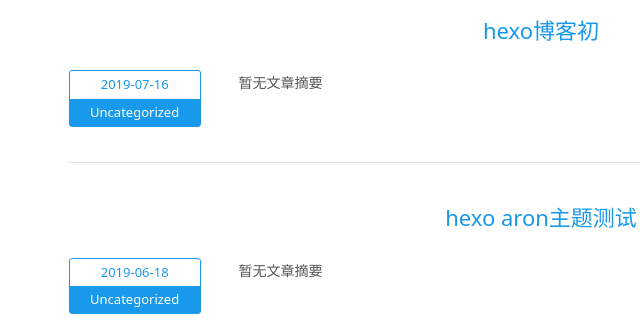
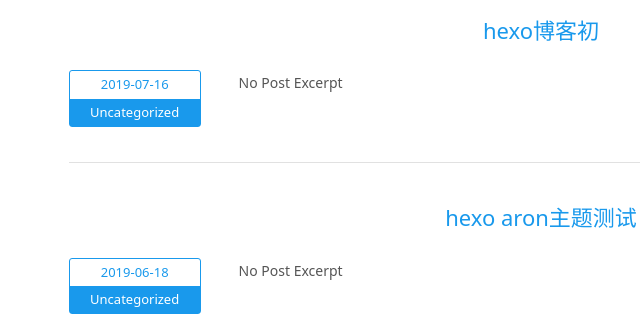
Before and after one commit to wuhuan2333/wuhuan2333.github.io, a plain HTML site: page index.html in a window 1280 px wide. Shown: the part 338-671 px from the top of the page, 99-739 px from the left. Drawn offline with Linux system fonts and the light colour scheme.

Commit message:
Site updated: 2019-07-18 13:23:45

```diff
--- a/index.html
+++ b/index.html
@@ -108,7 +108,7 @@
       </div>
     </div>
     <!-- Post Excerpt -->
-    <div class="excerpt typo">暂无文章摘要</div>
+    <div class="excerpt typo">No Post Excerpt</div>
     <!-- Post Tags -->
     <div class="tags">
 
@@ -134,7 +134,7 @@
       </div>
     </div>
     <!-- Post Excerpt -->
-    <div class="excerpt typo">暂无文章摘要</div>
+    <div class="excerpt typo">No Post Excerpt</div>
     <!-- Post Tags -->
     <div class="tags">
 
```
Also changed, not shown: 2019/06/18/hexo-aron主题测试/index.html (+1 -1 lines), 2019/07/16/hexo博客初创/index.html (+1 -1 lines), 1 other file.
